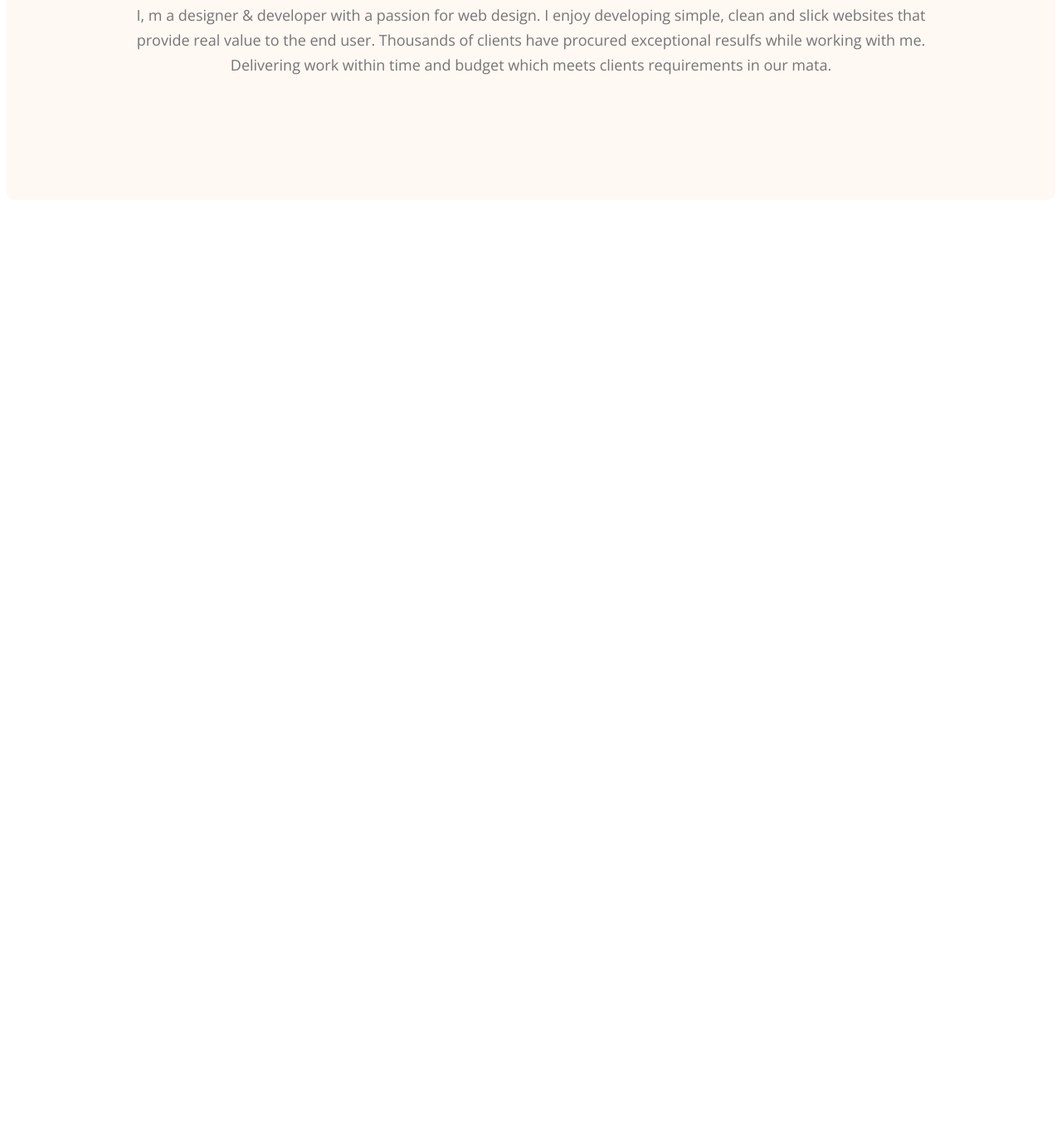
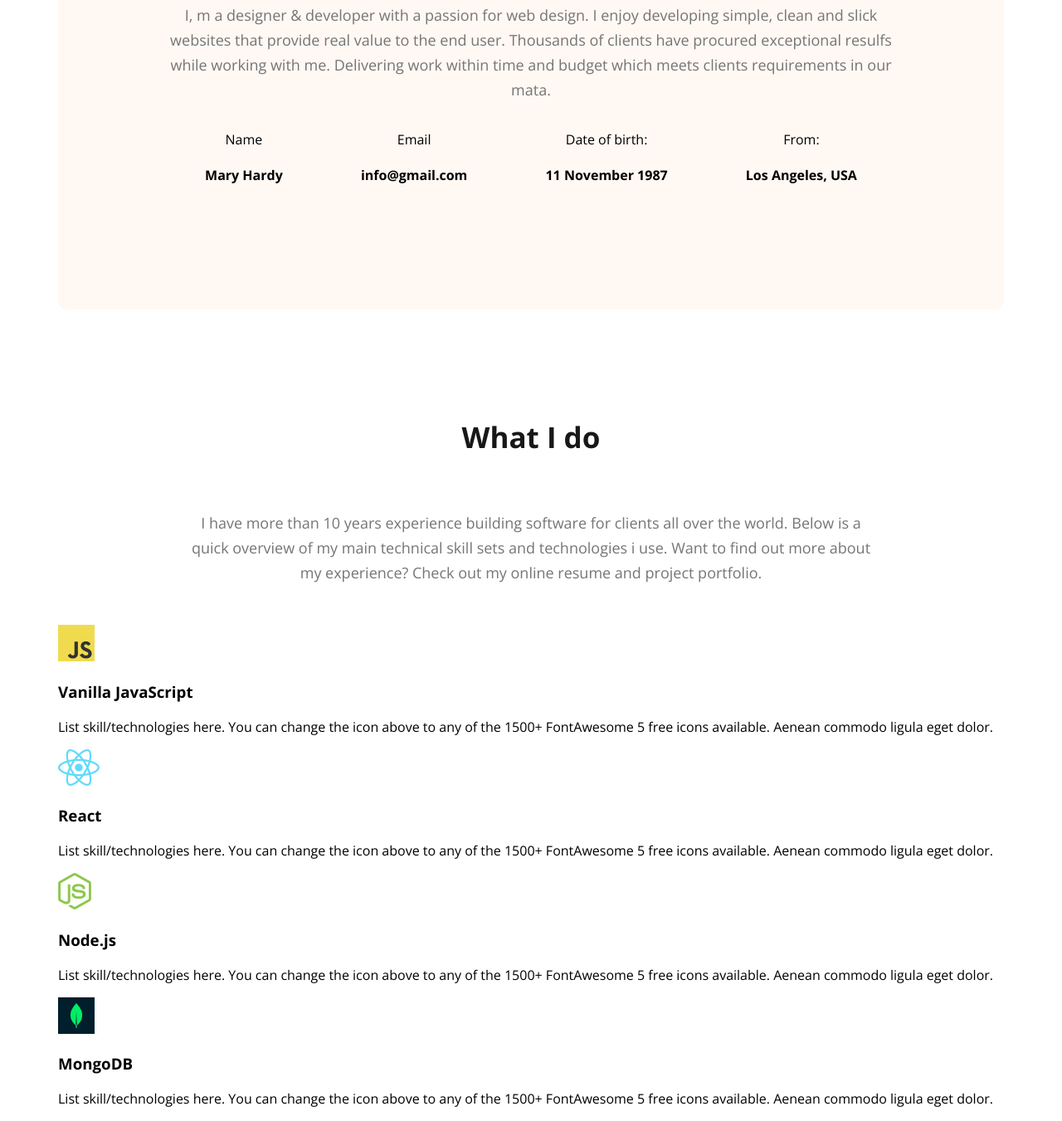
Before and after one commit to Mhrafy/webdeveloper-portfolio, a plain HTML site: page index.html in a window 1280 px wide. Shown: the part 1142-2493 px from the top of the page at 83% size. Before the commit the page ends 1513 px from the top, so only its background shows below. Drawn offline with nearby package versions, Linux system fonts and the light colour scheme.

Commit message:
this is a commit

```diff
--- a/index.html
+++ b/index.html
@@ -37,7 +37,66 @@
         <section class="about">
             <h3 class="section-title">About Me</h3>
             <p class="section-des">I, m a designer & developer with a passion for web design. I enjoy developing simple, clean and slick websites that provide real value to the end user. Thousands of clients have procured exceptional resulfs while working with me. Delivering work within time and budget which meets clients requirements in our mata.</p>
+            <div class="about-info-container">
+                <div class="about-info">
+                    <p class="info-title">Name
+                        </p>
+                    <h4 class="info-des">
+                        Mary Hardy</h4>
+            </div>
+            <div class="about-info">
+                <p class="info-title">Email
+                    </p>
+                <h4 class="info-des">
+                    info@gmail.com</h4>
+            </div>
+            <div class="about-info">
+                <p class="info-title">Date of birth:</p>
+                <h4 class="info-des">11 November 1987</h4>
+            </div>
+            <div class="about-info">
+                <p class="info-title">From:</p>
+                <h4 class="info-des">Los Angeles, USA</h4>
+            </div>
+            </div>
         </section>
+        <!-- what i do section start -->
+           <section>
+            <h3 class="section-title">What I do</h3>
+            <p id="what-i-do-des" class="section-des">I have more than 10 years experience building software for clients all over the world. Below is a quick overview of my main technical skill sets and technologies i use. Want to find out more about my experience? Check out my online resume and project portfolio.</p>
+
+
+           </section>
+           <div class="skills-container">
+
+            <div class="skill">
+                <img src="images/icons/js.png" alt="">
+                <h3 class="skill-title">Vanilla JavaScript</h3>
+                <p class="skills-des">List skill/technologies here. You can change the icon above to any of the 1500+ FontAwesome 5 free icons available. Aenean commodo ligula eget dolor.</p>
+            </div>
+            <div class="skill">
+                <img src="images/icons/react.png" alt="">
+                <h3 class="skill-title">React</h3>
+                <p class="skills-des">List skill/technologies here. You can change the icon above to any of the 1500+ FontAwesome 5 free icons available. Aenean commodo ligula eget dolor.</p>
+            </div>
+            <div class="skill">
+                <img src="images/icons/nodejs.png" alt="">
+                <h3 class="skill-title">Node.js</h3>
+                <p class="skills-des">List skill/technologies here. You can change the icon above to any of the 1500+ FontAwesome 5 free icons available. Aenean commodo ligula eget dolor.</p>
+            </div>
+            <div class="skill">
+                <img src="images/icons/mongo.png" alt="">
+                <h3 class="skill-title">MongoDB</h3>
+                <p class="skills-des">List skill/technologies here. You can change the icon above to any of the 1500+ FontAwesome 5 free icons available. Aenean commodo ligula eget dolor.</p>
+            </div>
+
+
+           </div>
+
+
+
+
+
     </main>
     <footer>
 
--- a/styles.css/porfolio.css
+++ b/styles.css/porfolio.css
@@ -81,7 +81,11 @@ nav a {
     margin-bottom: 20px;
 }
 /* main section style */
+ main {
+    max-width: 1140px;
+    margin: 0 auto;
 
+ }
 
 /* about section style */
 .about {
@@ -110,3 +114,16 @@ font-size: 18px;
 font-weight: 400;
 line-height: 30px; /* 166.667% */
 }
+.about-info-container {
+     display: flex;
+     justify-content: space-around;
+}
+
+.about-info {
+    text-align: center;
+}
+
+#what-i-do-des {
+
+    padding: 30px 150px;
+}
```
